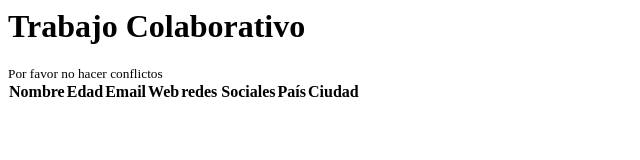
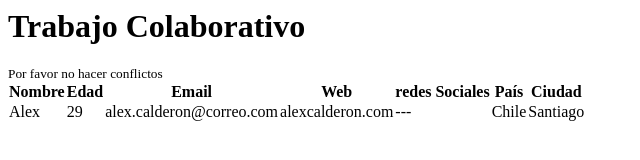
Before and after one commit to linsijiLaGuara/trabajo_colaborativo, a plain HTML site: page index.html in a window 1280 px wide. Shown: the whole page, without its empty margins (0-640 px from the left). Drawn offline with Linux system fonts and the light colour scheme.

Commit message:
Added row

```diff
--- a/index.html
+++ b/index.html
@@ -14,6 +14,15 @@
             <th>Ciudad</th>
         </tr>
     </thead>
+        <tr>
+            <td>Alex</td>
+            <td>29</td>
+            <td>alex.calderon@correo.com</td>
+            <td>alexcalderon.com</td>
+            <td>---</td>
+            <td>Chile</td>
+            <td>Santiago</td>
+        </tr>
     <tbody>
 
     </tbody>
```
